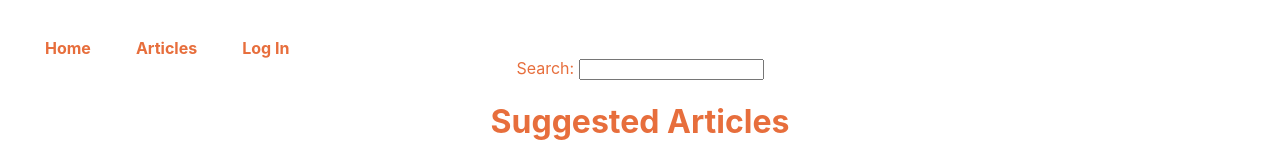
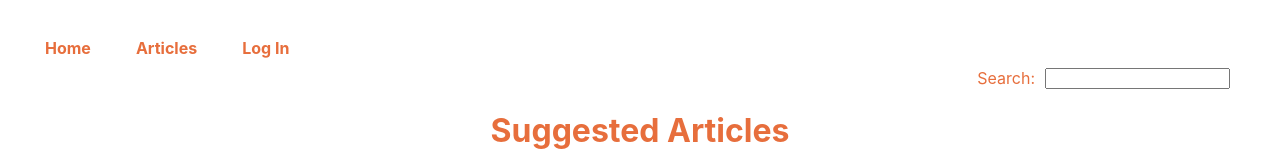
Before and after one commit to Lambda-How-To-Build-Week/Front-end, a React (Create React App) app in the folder how-to/: page /articles in a window 1280 px wide. Shown: the top 160 px of the page. Built offline with nearby package versions, Linux system fonts and the light colour scheme.

Commit message:
updated search on articles

```diff
--- a/how-to/src/components/articles.js
+++ b/how-to/src/components/articles.js
@@ -2,11 +2,22 @@ import React from 'react';
 import { Route, Link } from 'react-router-dom';
 import '../App.css';
 import NewTutorialForm from './new-tutorial';
-import SearchForm from './seach-form';
+import SearchForm from './search-form';
 import posts from '../data';
 import styled from 'styled-components';
 
+
 const StyledArticle = styled.div`
+
+    .search-form{
+        display:flex;
+        flex-direction:row;
+        justify-content:flex-end;
+        align-content:flex-end;
+        flex-wrap:wrap;
+        margin-top:10px;
+        margin-right:50px;
+    }
 
     .articles-list-wrapper {
         margin-top: 75px;
@@ -76,7 +87,7 @@ function Articles() {
     return (
 
         <StyledArticle className='articles-wrapper'>
-            <SearchForm/>
+            <div className='search-wrapper'><SearchForm/></div>
             <div className='articles-header'>
                 <h1>Suggested Articles</h1>
             </div>
--- a/how-to/src/components/seach-form.js
+++ b/how-to/src/components/search-form.js
@@ -1,4 +1,9 @@
 import React, { useState } from 'react';
+import styled from 'styled-components';
+
+const StyledSearchLabel = styled.div`
+    margin-right:10px;
+`;
 
 export default function SearchForm(props) {
     const {searchCallback} = props;
@@ -11,7 +16,7 @@ export default function SearchForm(props) {
 
     return (
         <div className='search-form'>
-            <label htmlFor='data-search-form'>Search: </label>
+            <StyledSearchLabel htmlFor='data-search-form'>Search: </StyledSearchLabel>
             <input id='data-search-form' type='text' name='data.title' onChange={handleChange}/>
         </div>
     );
```
